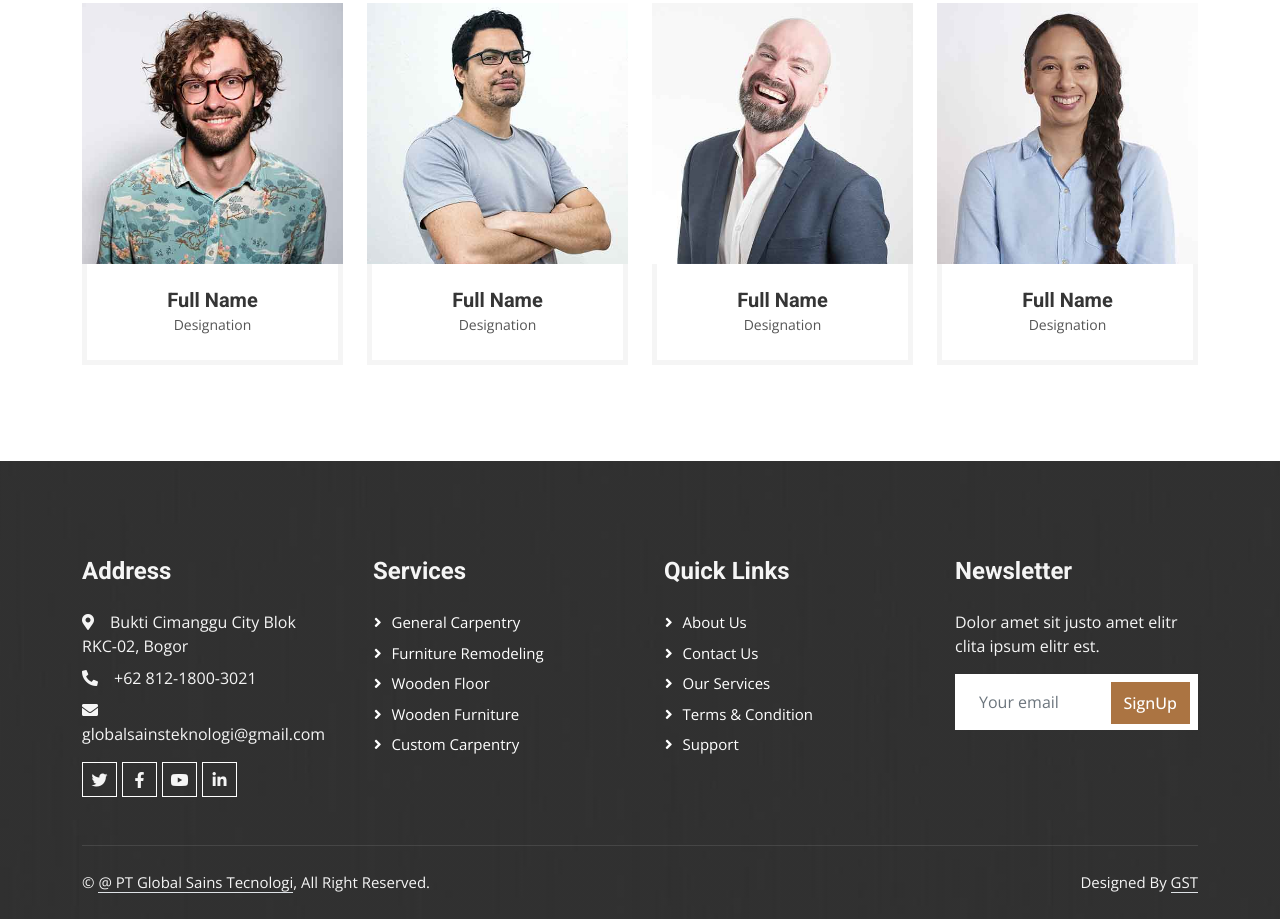
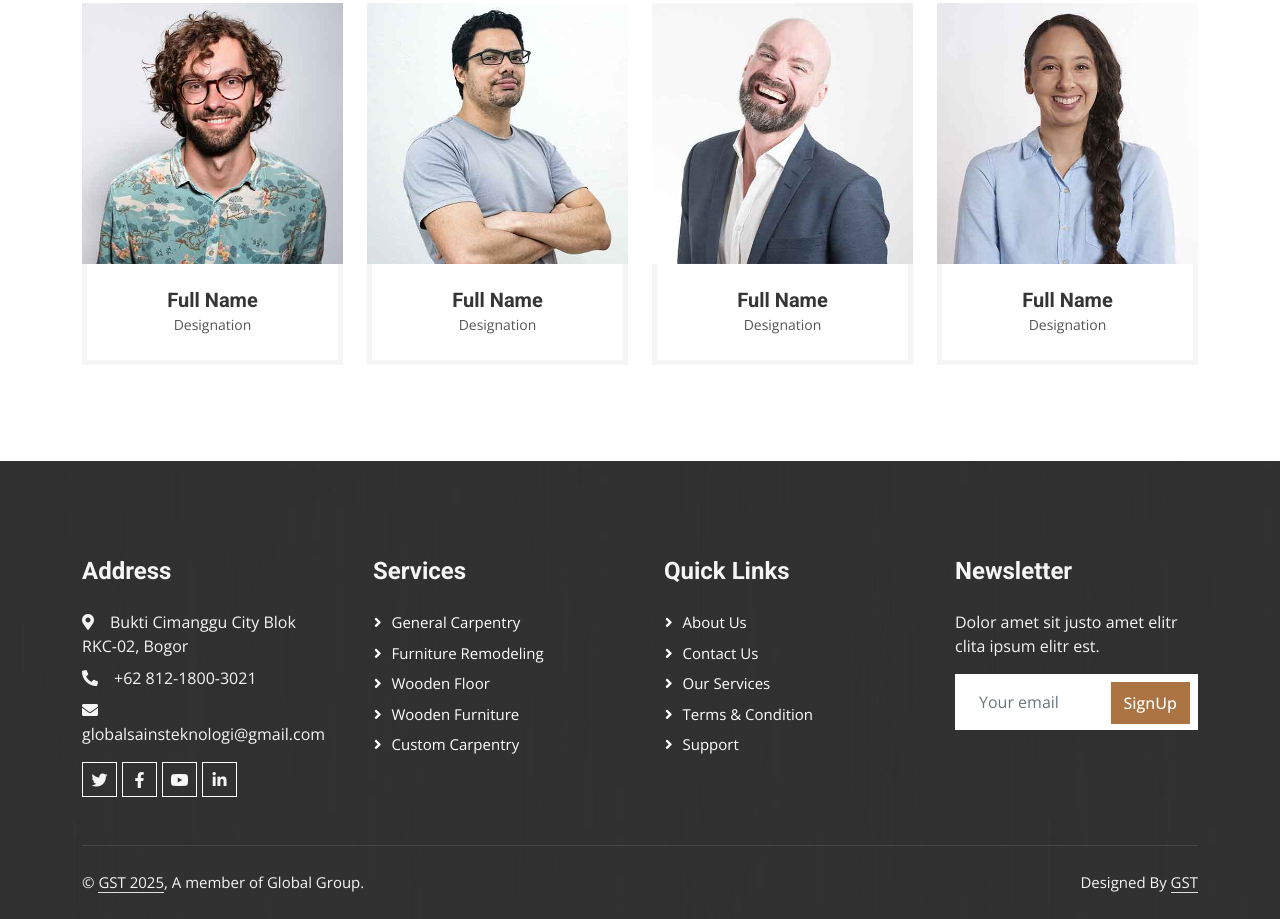
Before and after one commit to GlobalSains/Global-Sains-Tecnologi, a plain HTML site: page about.html in a window 1280 px wide. Shown: the part 1566-2485 px from the top of the page. Drawn offline with nearby package versions, Linux system fonts and the light colour scheme; some packages are replaced by stand-ins of ours; a script that the page names is missing.

Commit message:
Update about.html

```diff
--- a/about.html
+++ b/about.html
@@ -338,7 +338,7 @@
             <div class="copyright">
                 <div class="row">
                     <div class="col-md-6 text-center text-md-start mb-3 mb-md-0">
-                        &copy; <a class="border-bottom" href="#">@ PT Global Sains Tecnologi</a>, All Right Reserved.
+                        &copy; <a class="border-bottom" href="#">GST 2025</a>, A member of Global Group.
                     </div>
                     <div class="col-md-6 text-center text-md-end">
 Designed By <a class="border-bottom" href="https://wa.me/6282298857182">GST</a>
```
